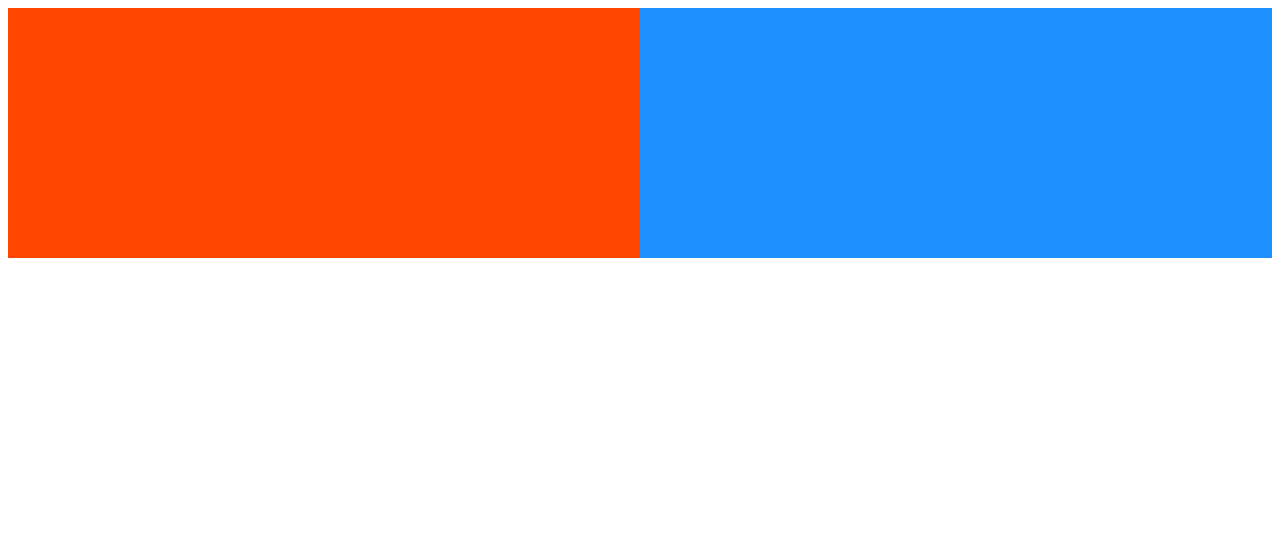
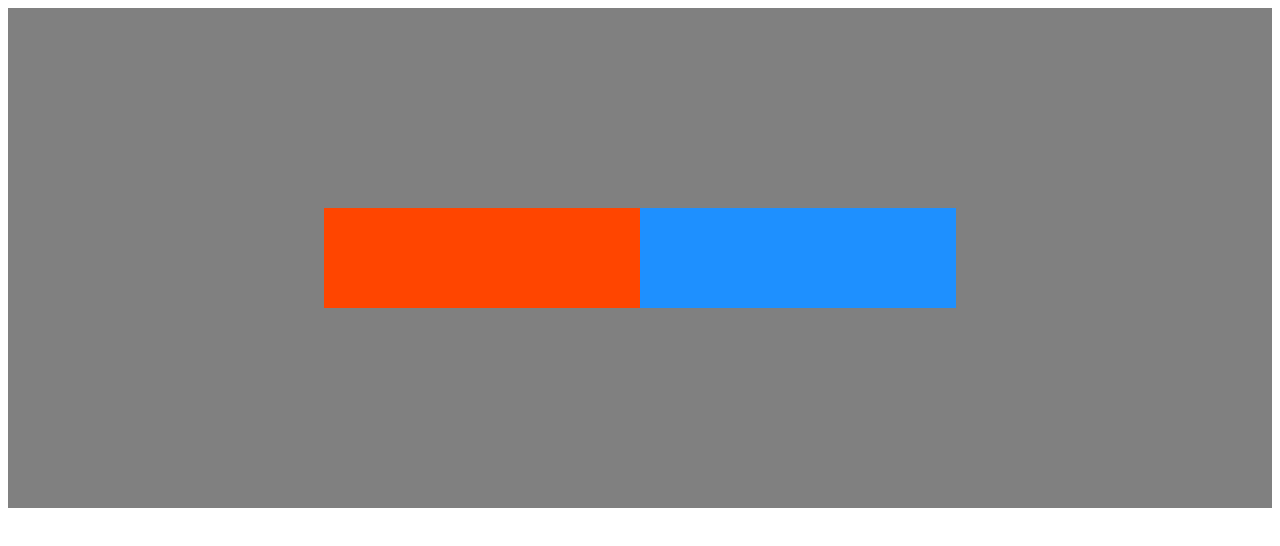
Before and after one commit to juangomez9619/Diseno_Web_Sensible, a plain HTML site: page Flex/index.html in a window 1280 px wide. Drawn offline with Linux system fonts and the light colour scheme.

Commit message:
Inicio capítulo del CSS Flex.
README actualizado con el contenido visto.

```diff
--- a/Flex/index.css
+++ b/Flex/index.css
@@ -1,16 +1,28 @@
 .box-container{
     height: 500px;
-    display: flex;/*Permite el uso de propiedades flexs*/
+    display: flex;/*Permite el uso de propiedades flex -> flexible*/
+    /*
+    Cualquier elemento secundario puede ser organizado en filas o columnas
+    */
+    flex-direction: row;/*Por defecto es row
+    row, row-reverse
+    */
+    justify-content: center;/*Alineación del eje principal
+    flex-start, flex-end, space-between, space-around, space-evenly
+    */
+
+    align-items: center;
+    background-color: gray;
 }
 
 .box-1{
     background-color: orangered;
-    width: 50%;
-    height: 50%;
+    width: 25%;
+    height: 20%;
 }
 
 .box-2{
     background-color: dodgerblue;
-    width: 50%;
-    height: 50%;
+    width: 25%;
+    height: 20%;
 }
--- a/Flex/tweet.css
+++ b/Flex/tweet.css
@@ -11,11 +11,14 @@ header .profile-thumbnail {
 }
 header .profile-name {
     display:flex;
+    flex-direction: column;
+    justify-content:flex-end;
     margin-left: 10px;
 }
 header .follow-btn {
     display:flex;
     margin: 0 0 0 auto;
+    align-items: center;
 }
 header .follow-btn button {
     border: 0;
```
Also changed, not shown: 1 other file.
